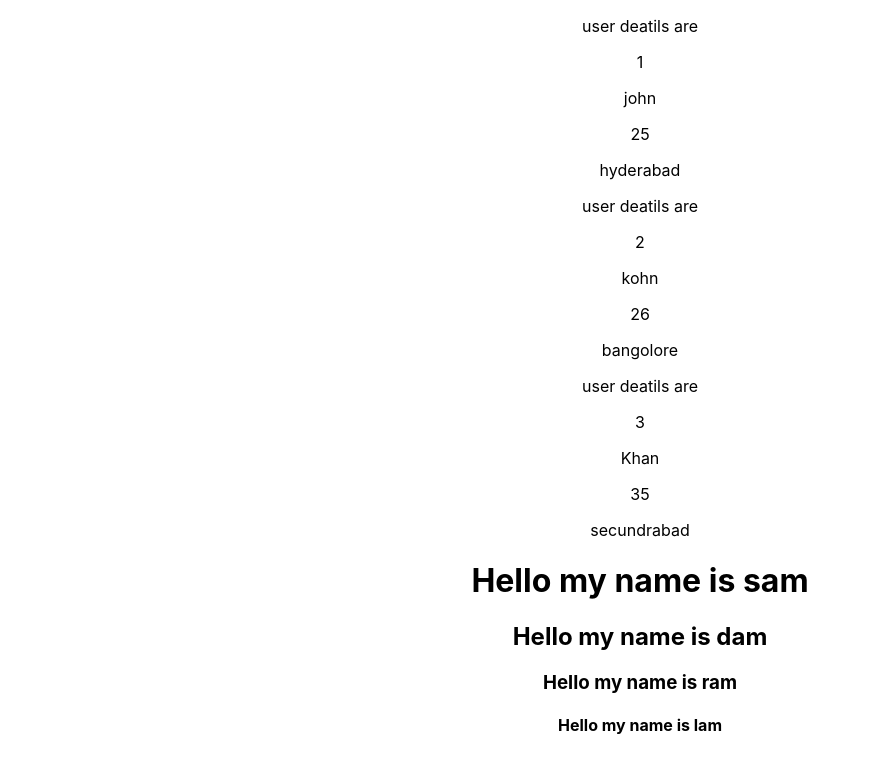
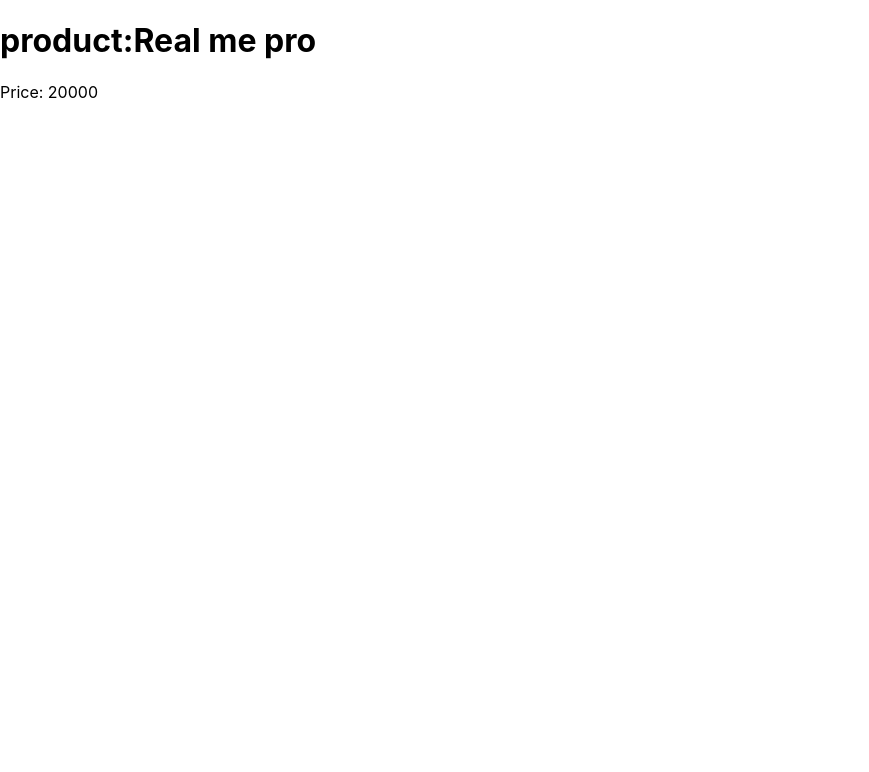
Before and after one commit to madhavi-anneboina/my-reactapp, a React (Create React App) app: page / in a window 1280 px wide. Shown: the top 772 px of the page, without its empty margins (0-869 px from the left). Built offline with nearby package versions, Linux system fonts and the light colour scheme.

Commit message:
react state and its methods

```diff
--- a/src/App.js
+++ b/src/App.js
@@ -1,42 +1,17 @@
-import logo from './logo.svg';
-import './App.css';
-import User from './User';
+import React, { Component } from 'react'
 
-function App(props) {
 
-  let users = [
-    {
-      id:1,
-      name:"john",
-      age:25,
-      place:"hyderabad"
-    },
-    {
-      id:2,
-      name:"kohn",
-      age:26,
-      place:"bangolore"
-    },
-    {
-      id:3,
-      name:"Khan",
-      age:35,
-      place:"secundrabad"
-    }
-  ]
-  return (
-    <div className="App">
-       {users.map(
-        (u)=>{
-          return(
-            <User  key={u.id} id={u.id} name={u.name} age={u.age} place={u.place} />
-          )
-
-        }
-       )}
-       {props.children}
-    </div>
-  );
+class App extends Component {
+  product = "Real me pro "
+  price =  20000
+  render() {
+    return (
+      <div>
+        <h1>product:{this.product}</h1>
+        <p>Price: {this.price}</p>
+      </div>
+    )
+  }
 }
 
 export default App;
```
